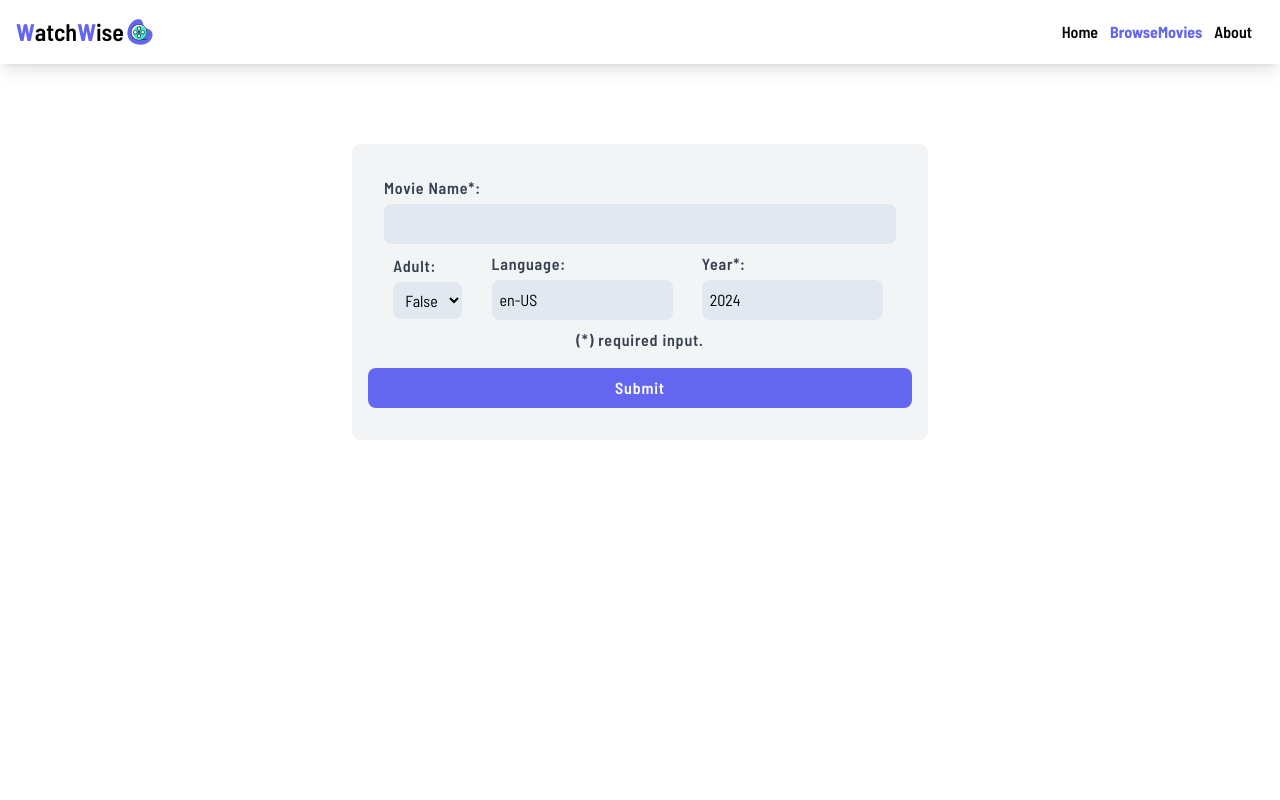
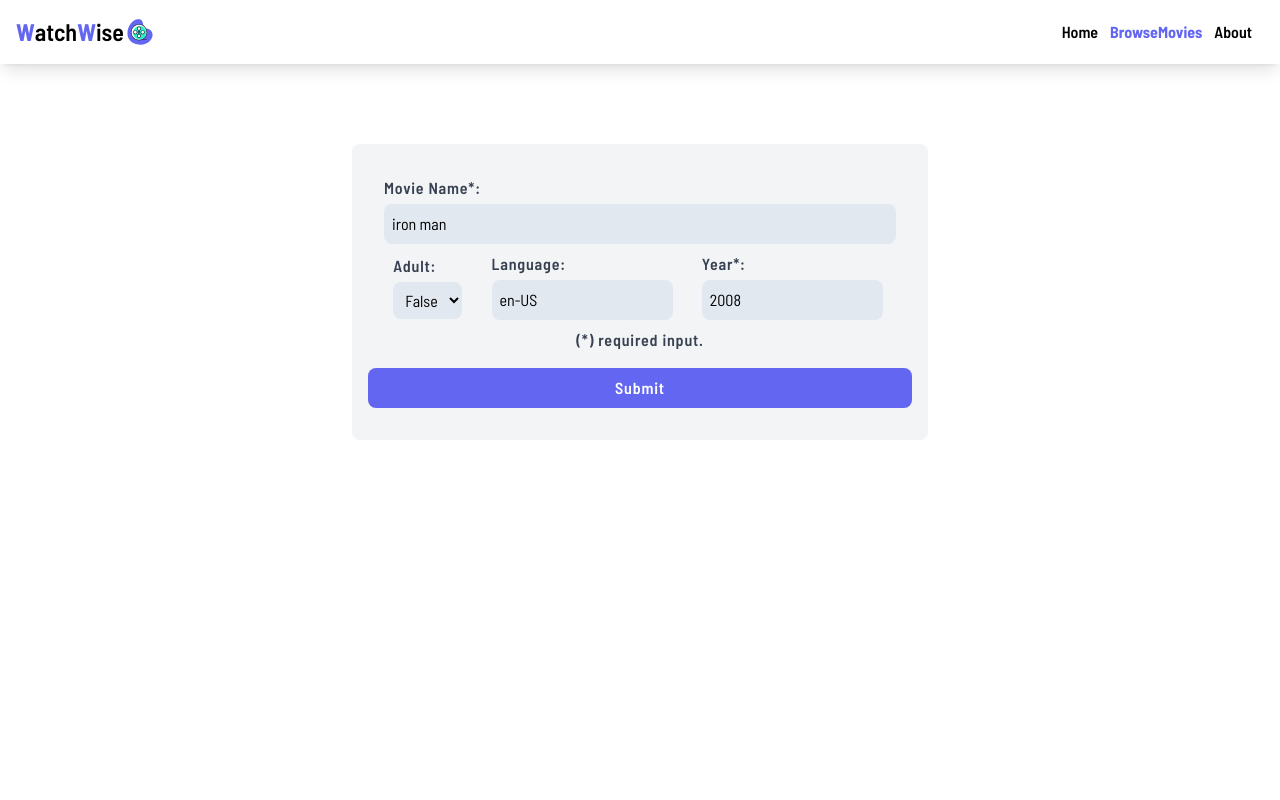
Before and after one commit to Darshan-Pandya10/WatchWise, a React (Vite) app: page /browse-movies in a window 1280 px wide. Shown: the top 800 px of the page. Built offline with nearby package versions, Linux system fonts and the light colour scheme.

Commit message:
[Add] Browse Movie Feature & Image for No Poster Path Movies.

```diff
--- a/src/Components/Form.jsx
+++ b/src/Components/Form.jsx
@@ -1,33 +1,36 @@
 import React, { useState } from 'react';
 
-function Form({ onSubmit , refetch }) {
+function Form({ getOptions , searchInput , refetch }) {
 
   const CurrentDate = new Date();
   let CurrentYear = CurrentDate.getFullYear();
-  const [query, setQuery] = useState('');
-  const [includeAdult, setIncludeAdult] = useState(false);
-  const [language, setLanguage] = useState('en-US');
-  const [year, setYear] = useState(CurrentYear);
+  const [userInput , setUserInput ] = useState(searchInput)
+
+
+  const handleChange = (e) => {
+    const {name , value} = e.target
+     setUserInput(prevState => ({
+      ...prevState , [name] : value
+     }))
+  };
+
+  console.log(userInput)
 
   const handleSubmit = (e) => {
-    e.preventDefault();
+    e.preventDefault()
     refetch()
-    onSubmit({
-      query,
-      includeAdult,
-      language,
-      year
-    });
-  };
+    return getOptions(userInput)
+  }
 
   return (
-    <form className="flex w-fit flex-col md:w-[36rem] md:flex-row md:justify-evenly md:items-center md:flex-wrap mx-auto my-16 px-4 py-8 bg-gray-100 rounded-lg">
+    <form onSubmit={handleSubmit} className="flex w-fit flex-col md:w-[36rem] md:flex-row md:justify-evenly md:items-center md:flex-wrap mx-auto my-16 px-4 py-8 bg-gray-100 rounded-lg">
       <label className="block mb-2">
         <span className="form-label">Movie Name*:</span>
         <input
           type="text"
-          value={query}
-          onChange={(e) => setQuery(e.target.value)}
+          name='query'
+          value={userInput.query}
+          onChange={handleChange}
           required
           className='form-input'
         />
@@ -35,8 +38,9 @@ function Form({ onSubmit , refetch }) {
       <label className="block mb-2">
         <span className="form-label">Adult:</span>
         <select
-          value={includeAdult}
-          onChange={(e) => setIncludeAdult(e.target.value === 'true')}
+        name='includeAdult'
+          value={userInput.includeAdult}
+          onChange={handleChange}
           className="form-input-short"
         >
           <option value="true">True</option>
@@ -47,8 +51,9 @@ function Form({ onSubmit , refetch }) {
         <span className="form-label">Language:</span>
         <input
           type="text"
-          value={language}
-          onChange={(e) => setLanguage(e.target.value)}
+          name='language'
+          value={userInput.language}
+          onChange={handleChange}
           className="form-input-short"
         />
       </label>
@@ -56,14 +61,15 @@ function Form({ onSubmit , refetch }) {
         <span className="form-label">Year*:</span>
         <input
           type="number"
-          value={year}
-          onChange={(e) => setYear(e.target.value)}
+          name='year'
+          value={userInput.year}
+          onChange={handleChange}
           className="form-input-short"
           max={CurrentYear}
         />
       </label>
       <p className='text-gray-700 font-semibold tracking-wider'>(*) required input.</p>
-      <button onClick={handleSubmit} type="submit" className="w-full font-semibold tracking-wider mt-4 py-2 bg-[#6366F1] text-white rounded-lg hover:bg-[#7376fd]">Submit</button>
+      <button type="submit" className="w-full font-semibold tracking-wider mt-4 py-2 bg-[#6366F1] text-white rounded-lg hover:bg-[#7376fd]">Submit</button>
     </form>
   );
 }
--- a/src/Components/MovieCard.jsx
+++ b/src/Components/MovieCard.jsx
@@ -5,10 +5,11 @@ function MovieCard({movie}) {
     const {original_title : title , original_language : language , poster_path : poster , id} = movie;
   return (
     <div className='movie-card bg-white cursor-pointer hover:text-[#6366F1] relative min-w-[16rem] min-h-[16rem] mx-6 my-8 p-0 shadow-lg rounded-lg pb-2'>
-        <img  src={`https://image.tmdb.org/t/p/w500/${poster}`} className='movie-poster border-none rounded-tl-lg rounded-tr-lg object-cover w-full h-full'  alt="movie poster" />
         <NavLink to={`/movie/${id}`}>
+       <img  src={ poster ? `https://image.tmdb.org/t/p/w500/${poster}` : '../src/assets/PosterImage.jpg'}  className='movie-poster border-none rounded-tl-lg rounded-tr-lg object-fill w-full h-full md:min-w-[12rem] md:h-[25rem]'  alt="movie poster" />
+
+        </NavLink>
         <h1 className='font-bold p-2 break-normal text-[1.15rem] leading-6'>{title}</h1>
-        </NavLink>
         <p className='absolute font-bold text-base tracking-wider top-2 right-2 bg-blue-300 text-black p-1 rounded-tr-lg rounded-bl-lg'>{language}</p>
     </div>
   )
--- a/src/Pages/BrowseMovies.jsx
+++ b/src/Pages/BrowseMovies.jsx
@@ -1,27 +1,37 @@
-import React from 'react';
+import React , {useState} from 'react';
 import { useQuery } from '@tanstack/react-query';
 import Form from '../Components/Form';
 import axios from 'axios';
+import { v4 as uuidv4 } from 'uuid';
+import MovieCard from '../Components/MovieCard';
 
 function BrowseMovies() {
 
-    let responseId = null
+  let responseId = null
 
-  const queryFunc = async (options) => {
+  const [searchInput , setSearchInput ] = useState({
+     query : 'iron man',
+     includeAdult : false,
+     language : 'en-US',
+     year : 2008
+  })
+
+   const queryFunc = async (options) => {
     const response = await axios.request(options);
     responseId = response?.data?.results[0]?.id
     console.log(response)
-    return response;
+    return response.data.results;
   };
 
 
-  const onSubmit = (searchInput) => {
-  console.log(searchInput);
-  const params = {
+  const getOptions = (userInput) => {
+    console.log(userInput)
+    setSearchInput(userInput)
+  let params = {
     query: searchInput.query,
     include_adult: searchInput.includeAdult.toString(),
     language: searchInput.language,
-    primary_release_year: searchInput.year.toString(),
+    // primary_release_year: searchInput.year.toString(),
     page: '1',
     year: searchInput.year.toString(),
   };
@@ -35,29 +45,31 @@ function BrowseMovies() {
       Authorization: 'Bearer eyJhbGciOiJIUzI1NiJ9.eyJhdWQiOiJhNGFjMTgwMjM2MTIxZTRhYmVjZDdiMzcyMWI0Njg0MSIsInN1YiI6IjY1OWQwOGU1Zjg1OTU4MDFhODExOTY0MyIsInNjb3BlcyI6WyJhcGlfcmVhZCJdLCJ2ZXJzaW9uIjoxfQ.jl4vuS9kr0mczRAsBrD65L9yj0qZRMJ6OW_59d896zc',
     },
   };
-  console.log(options);
-  queryFunc(options);
+  return options
 };
 
- const {data , isError , error , refetch} = useQuery({
+    console.log(searchInput)
+
+
+ const {data , isLoading , isError , error , refetch} = useQuery({
   queryKey : ['searchedMovie' , responseId],
-  queryFn: queryFunc,
+  queryFn: () => queryFunc(getOptions(searchInput)),
   enabled:false,
   refetchOnWindowFocus:false,
 })
+console.log(data)
+// console.log(error)
 
-console.log(data)
-console.log(error)
 
-  //Loading Screen
+//   //Loading Screen
 
-// if(isLoading){
-//   return (
-//   <section className='browse-movies pt-20'>
-//    <div className="loader"></div>
-//   </section>
-//   )
-// }
+if(isLoading){
+  return (
+  <section className='browse-movies pt-20'>
+   <div className="loader"></div>
+  </section>
+  )
+}
 
 //404 Error Image
 
@@ -81,14 +93,15 @@ if(isError){
 
   return (
 
-    <div className='browse-movies min-h-screen pt-20 px-4'>
-      <Form onSubmit={onSubmit} refetch={refetch}/>
-      <div className='movie-slide flex justify-start items-start overflow-x-scroll overflow-y-hidden'>
-        {/* { data?.data?.results?.length >=1 &&
-        data?.data?.results.map((movie) => {
+    <div className='browse-movies min-h-screen pt-20 px-4 mb-32'>
+      <Form getOptions={getOptions} searchInput={searchInput} refetch={refetch}/>
+       { data && <h1 className='text-xl mt-8 md:mt-16 mx-4 md:mx-8 tracking-wider mb-8 border-8 rounded-tr-md rounded-br-md border-solid border-t-0 border-r-0 border-b-0 border-l-black font-semibold bg-[#6366f1] w-fit pr-5 drop-shadow-sm p-2 text-white'>{data.length === 1 ? 'Result' : 'Results'}</h1>}
+      <div className='movie-slide flex justify-start mx-4 md:mx-8 items-start overflow-x-scroll overflow-y-hidden'>
+        {
+        data?.map((movie) => {
         const id = uuidv4()
         return <MovieCard movie={movie} key={id}/>
-      })} */}
+      })}
       </div>
     </div>
   );
--- a/src/Pages/Movie.jsx
+++ b/src/Pages/Movie.jsx
@@ -186,7 +186,7 @@ if(isError || recommendationsIsError || reviewsIsError){
 
       {recommendationsData?.data?.results?.map((movie , index) => {
           const id = uuidv4()
-          return <MovieCard movie={movie} key={id} className='movie-card min-w-[12rem] min-h-[12rem] text-[0.75rem]'  />
+          return <MovieCard movie={movie} key={id} className='movie-card w-[12rem] min-h-[12rem] text-[0.75rem]'  />
       })}
     </div>
 
```
Also changed, not shown: src/assets/PosterImage.jpg (added).
